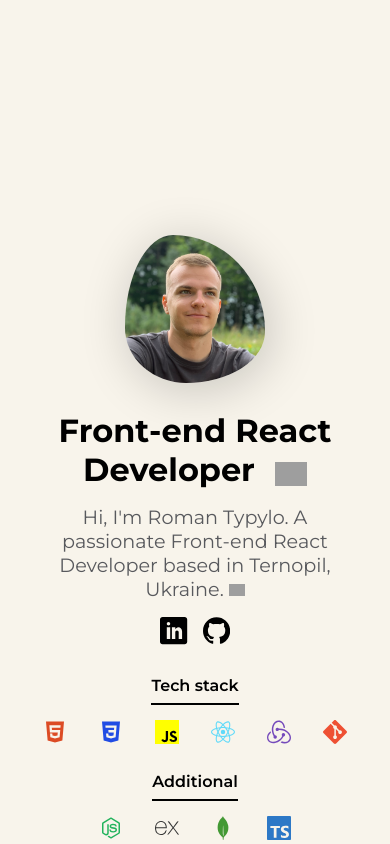
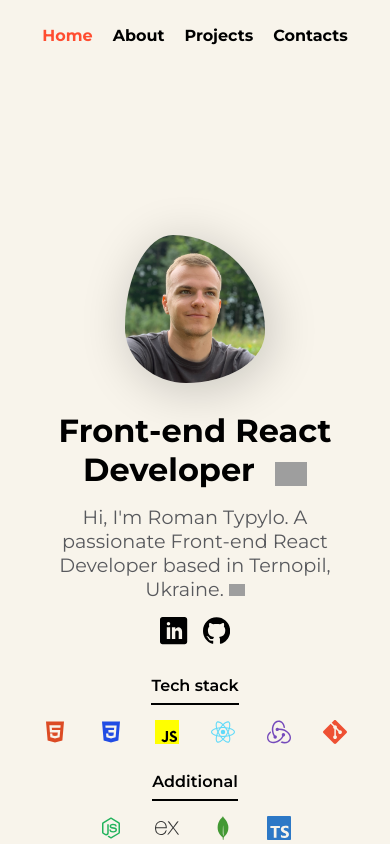
Before and after one commit to Buritos16/portfolio, a React (Create React App) app: page / in a window 390 px wide. Shown: the top 844 px of the page. Built offline with nearby package versions, Linux system fonts and the light colour scheme; grey boxes are pictures that could not be loaded.

Commit message:
navbar test

```diff
--- a/src/scenes/navbar/Navbar.jsx
+++ b/src/scenes/navbar/Navbar.jsx
@@ -8,7 +8,7 @@ const Navbar = ({ selectedPage, setSelectedPage }) => {
         <nav className={s.navbarContainer}>
             <div className={s.navbar}>
                 <div className={s.navbarLine}>
-                    <div>
+                    <div className={s.logo}>
                         Buritos
                     </div>
                     <div className={s.navbarLineItem}>
--- a/src/scenes/navbar/Navbar.module.css
+++ b/src/scenes/navbar/Navbar.module.css
@@ -24,8 +24,19 @@
     gap: 20px
 }
 
+
 @media only screen and (max-width: 1000px) {
-    .navbarContainer {
-       display: none;
+    .navbar {
+        display: flex;
+        align-items: center;
+    }
+    .logo {
+        display: none;
+    }
+    .navbarLine {
+        margin-left: auto;
+        margin-right: auto;
+        padding: 0;
+        width: fit-content;
     }
 }
```
